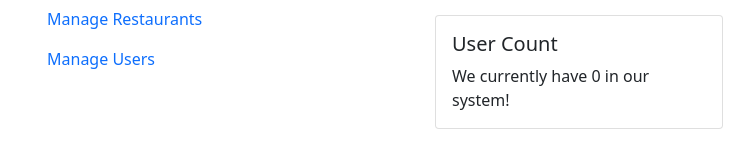
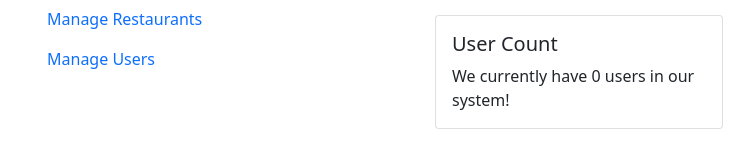
Before and after one commit to simonsoeborg/dtu_02363-frontend, a React (Create React App) app: page /AdminPanel in a window 1280 px wide. Shown: the part 129-291 px from the top of the page, without its empty margins (51-805 px from the left). Built offline with nearby package versions, Linux system fonts and the light colour scheme; no server answers.

Commit message:
Small fix

```diff
--- a/src/Components/Partials/AdminIndex.tsx
+++ b/src/Components/Partials/AdminIndex.tsx
@@ -23,7 +23,7 @@ const AdminIndex = () => {
                 <Card.Body>
                     <Card.Title>User Count</Card.Title>
                     <Card.Text>
-                        We currently have { us.Users.length } in our system!
+                        We currently have { us.Users.length } users in our system!
                     </Card.Text>
                 </Card.Body>
             </Card>
```
